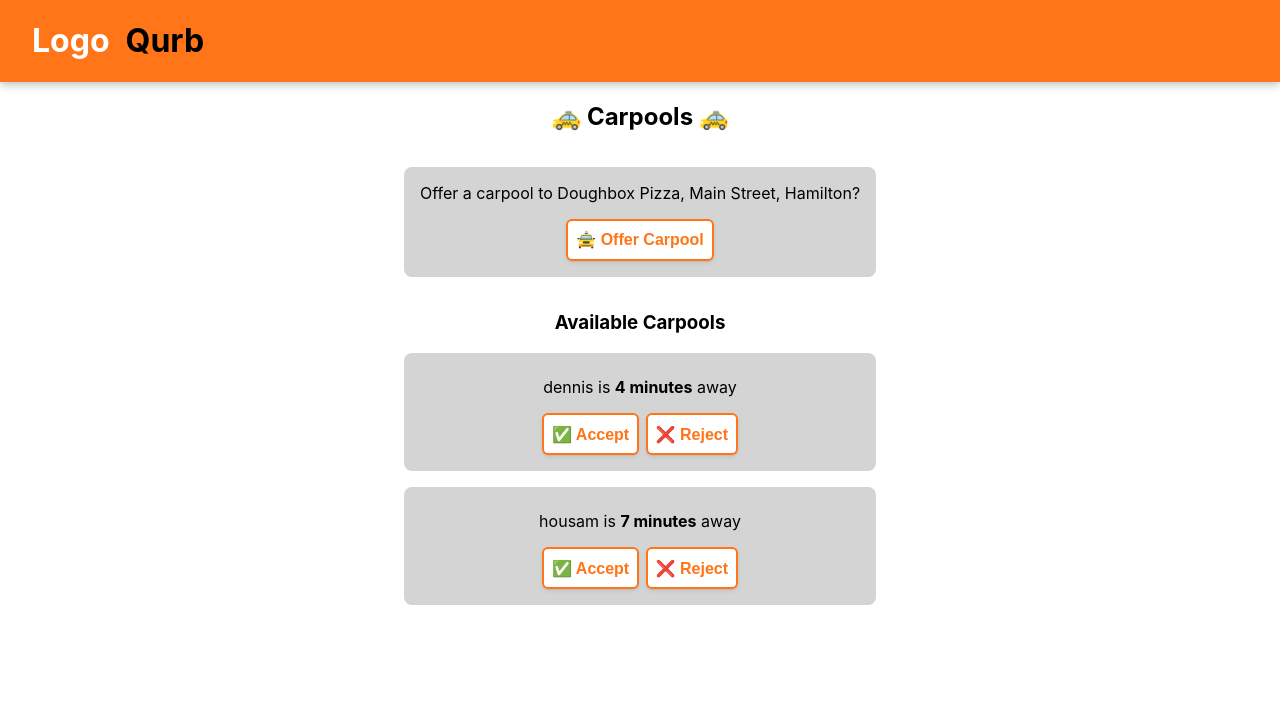
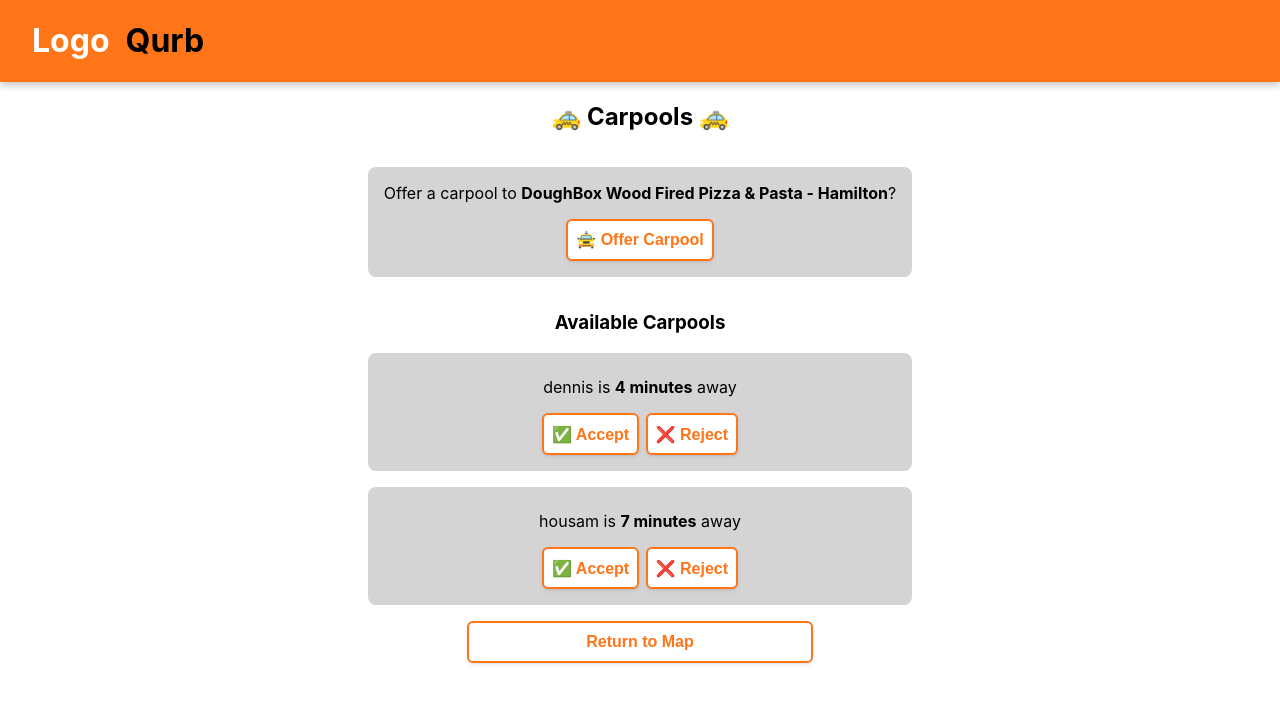
Before and after one commit to martinivnv/3a04-taxi-app, a React (Create React App) app in the folder client/: page / in a window 1280 px wide. Shown: the top 702 px of the page. Built offline with nearby package versions, Linux system fonts and the light colour scheme.

Commit message:
Fixed css for carpool page

```diff
--- a/client/src/App.js
+++ b/client/src/App.js
@@ -9,7 +9,7 @@ function App() {
 	return (
 		<div className="App">
 			<BrowserRouter>
-				<CarpoolPage destination="Doughbox Pizza, Main Street, Hamilton" />
+				<CarpoolPage destination="DoughBox Wood Fired Pizza & Pasta - Hamilton" />
 			</BrowserRouter>
 		</div>
 	);
--- a/client/src/components/carpool/CarpoolPage.js
+++ b/client/src/components/carpool/CarpoolPage.js
@@ -20,13 +20,22 @@ const CarpoolPage = ({ destination }) => {
 				<OfferCarpool destination={destination} />
 				<div>
 					<h3>Available Carpools</h3>
-					{offers ? (
+					{offers.length > 0 ? (
 						offers.map((o) => (
 							<AvailableCarpool user={o.user} minutesAway={o.minutesAway} />
 						))
 					) : (
-						<p>No carpool offers available to {destination} at this time</p>
+						<p style={{ margin: "0 2em" }}>
+							No carpool offers to{" "}
+							<span style={{ fontWeight: "bold" }}>{destination}</span>{" "}
+							available at this time...
+						</p>
 					)}
+				</div>
+				<div>
+					<button style={{ width: "60%", marginBottom: "2em" }}>
+						Return to Map
+					</button>
 				</div>
 			</div>
 		</PageTemplate>
--- a/client/src/components/carpool/OfferCarpool.js
+++ b/client/src/components/carpool/OfferCarpool.js
@@ -8,7 +8,10 @@ const OfferCarpool = ({ destination }) => {
 				backgroundColor: "#8c8c8c5e",
 			}}
 		>
-			<p>Offer a carpool to {destination}?</p>
+			<p>
+				Offer a carpool to{" "}
+				<span style={{ fontWeight: "bold" }}>{destination}</span>?
+			</p>
 			<button>🚖 Offer Carpool</button>
 		</div>
 	);
--- a/client/src/index.css
+++ b/client/src/index.css
@@ -5,7 +5,6 @@ body {
 		sans-serif;
 	-webkit-font-smoothing: antialiased;
 	-moz-osx-font-smoothing: grayscale;
-	overflow: hidden;
 }
 
 code {
```
